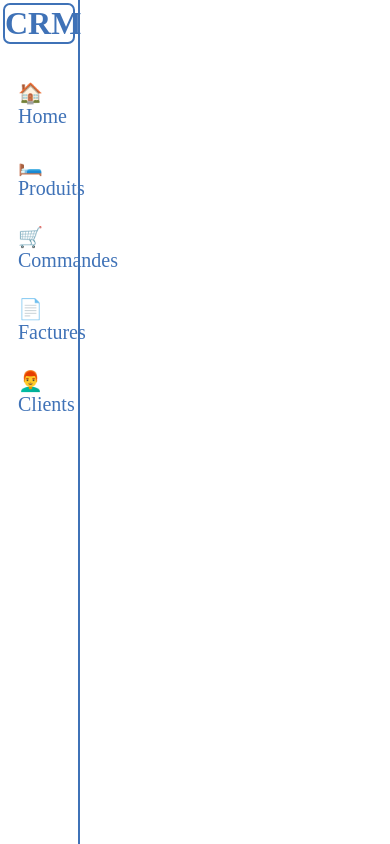
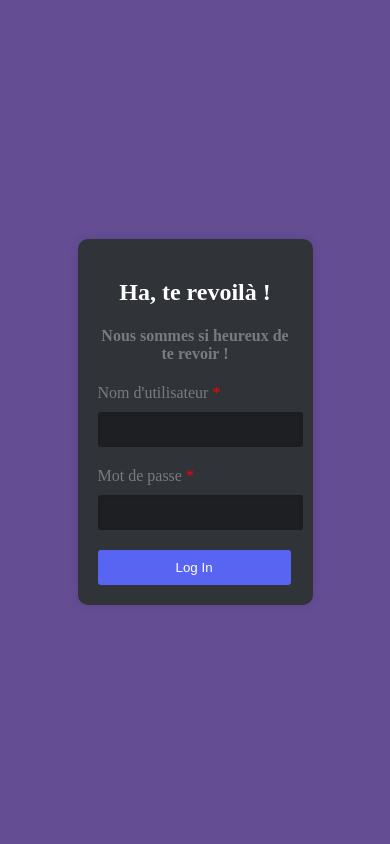
Before and after one commit to Frezz68/Projet-B3, a Vue app in the folder front/: page / in a window 390 px wide. Built offline with nearby package versions, Linux system fonts and the light colour scheme.

Commit message:
:construction: rework pannel

```diff
--- a/front/src/App.vue
+++ b/front/src/App.vue
@@ -1,22 +1,9 @@
 <script setup>
-import { RouterView } from 'vue-router'
-import LeftPanel from "@/components/LeftPanel.vue";
-import RighPanel from "@/components/RightPanelProduits.vue";
-import {reactive} from "vue";
-import {showPanel} from "@/utils";
-
+import {RouterView, useRoute} from 'vue-router'
 </script>
 
 <template>
-  <div class="all">
-    <div class="left-panel">
-      <LeftPanel/>
-    </div>
-    <RouterView />
-      <div class="test" v-if="showPanel">
-          <RighPanel/>
-      </div>
-  </div>
+  <RouterView />
 </template>
 
 <style scoped>
--- a/front/src/components/LeftPanel.vue
+++ b/front/src/components/LeftPanel.vue
@@ -12,28 +12,28 @@ const isActiveRoute = (path) => {
   <div class="left-panel">
     <h3>CRM</h3>
     <ul>
-        <RouterLink class="decoration" :to="`/Home`" :class="{ 'active': isActiveRoute('/Home'), 'decoration': !isActiveRoute('/Home') }">
-          <li class="li" :class="{ 'liRoute': isActiveRoute('/Home'), 'li': !isActiveRoute('/Home') }">
+        <RouterLink class="decoration" :to="`/Home`" :class="{ 'active': isActiveRoute('/home'), 'decoration': !isActiveRoute('/home') }">
+          <li class="li" :class="{ 'liRoute': isActiveRoute('/home'), 'li': !isActiveRoute('/home') }">
             🏠 Home
           </li>
         </RouterLink>
-      <RouterLink class="decoration" :to="`/Produits`" :class="{ 'active': isActiveRoute('/Produits'), 'decoration': !isActiveRoute('/Produits') }">
-        <li class="li" :class="{ 'liRoute': isActiveRoute('/Produits'), 'li': !isActiveRoute('/Produits') }">
+      <RouterLink class="decoration" :to="`/produits`" :class="{ 'active': isActiveRoute('/produits'), 'decoration': !isActiveRoute('/produits') }">
+        <li class="li" :class="{ 'liRoute': isActiveRoute('/produits'), 'li': !isActiveRoute('/produits') }">
           🛏️ Produits
         </li>
       </RouterLink>
-      <RouterLink class="decoration" :to="`/Commandes`" :class="{ 'active': isActiveRoute('/Commandes'), 'decoration': !isActiveRoute('/Commandes') }">
-        <li class="li" :class="{ 'liRoute': isActiveRoute('/Commandes'), 'li': !isActiveRoute('/Commandes') }">
+      <RouterLink class="decoration" :to="`/commandes`" :class="{ 'active': isActiveRoute('/commandes'), 'decoration': !isActiveRoute('/commandes') }">
+        <li class="li" :class="{ 'liRoute': isActiveRoute('/commandes'), 'li': !isActiveRoute('/commandes') }">
           🛒 Commandes
         </li>
       </RouterLink>
-      <RouterLink class="decoration" :to="`/Factures`" :class="{ 'active': isActiveRoute('/Factures'), 'decoration': !isActiveRoute('/Factures') }">
-        <li class="li" :class="{ 'liRoute': isActiveRoute('/Factures'), 'li': !isActiveRoute('/Factures') }">
+      <RouterLink class="decoration" :to="`/factures`" :class="{ 'active': isActiveRoute('/factures'), 'decoration': !isActiveRoute('/factures') }">
+        <li class="li" :class="{ 'liRoute': isActiveRoute('/factures'), 'li': !isActiveRoute('/factures') }">
           📄 Factures
         </li>
       </RouterLink>
-      <RouterLink class="decoration" :to="`/Clients`" :class="{ 'active': isActiveRoute('/Clients'), 'decoration': !isActiveRoute('/Clients') }">
-        <li class="li" :class="{ 'liRoute': isActiveRoute('/Clients'), 'li': !isActiveRoute('/Clients') }">
+      <RouterLink class="decoration" :to="`/Clients`" :class="{ 'active': isActiveRoute('/clients'), 'decoration': !isActiveRoute('/clients') }">
+        <li class="li" :class="{ 'liRoute': isActiveRoute('/clients'), 'li': !isActiveRoute('/clients') }">
           👨‍🦰 Clients
         </li>
       </RouterLink>
@@ -43,10 +43,10 @@ const isActiveRoute = (path) => {
 
 <style scoped>
 .left-panel {
-  height: 100%;
-  width: 100%;
-  background-color: #ffffff;
-  border-right: 2px solid #3f72b7;
+    width: 20vw;
+    height: 100vh;
+    vertical-align: top;
+    border-right: 2px solid #3f72b7;
 
 }
 .left-panel h3 {
--- a/front/src/components/RightPanelProduits.vue
+++ b/front/src/components/RightPanelProduits.vue
@@ -16,6 +16,7 @@ const isActiveRoute = (path) => {
 </template>
 
 <style scoped>
+
 .right-panel {
     height: 100%;
     width: 30%;
@@ -26,7 +27,6 @@ const isActiveRoute = (path) => {
     top: 0;
     bottom: 0;
     z-index: 999;
-
 }
 
 </style>
--- a/front/src/router/index.js
+++ b/front/src/router/index.js
@@ -1,10 +1,17 @@
 import { createRouter, createWebHistory } from 'vue-router'
 import HomeView from '../views/HomeView.vue'
 import ProduitsView from '../views/ProduitsView.vue'
+import LoginView from "@/views/LoginView.vue";
+import NotFoundView from "@/views/NotFoundView.vue";
 
 const router = createRouter({
   history: createWebHistory(import.meta.env.BASE_URL),
   routes: [
+    {
+      path: '/',
+      name: 'login',
+      component: LoginView
+    },
     {
       path: '/home',
       name: 'home',
@@ -14,6 +21,11 @@ const router = createRouter({
       path: '/produits',
       name: 'produits',
       component: ProduitsView
+    },
+    {
+      path: "/:pathMatch(.*)*",
+      name: "not-found",
+      component: NotFoundView
     }
   ]
 })
--- a/front/src/views/HomeView.vue
+++ b/front/src/views/HomeView.vue
@@ -1,8 +1,13 @@
 <script setup>
+import {showPanel} from "@/utils";
+import LeftPanel from "@/components/LeftPanel.vue";
+import RightPanel from "@/components/RightPanelProduits.vue";
 </script>
 
 <template>
+    <LeftPanel/>
     <div class="Page">
+
         <div class="Titre">
             <span>Données de la semaine :</span>
         </div>
@@ -36,15 +41,33 @@
         </div>
 
     </div>
+    <div class="test" v-if="showPanel">
+        <RightPanel/>
+    </div>
+
 </template>
 
+<style scoped>
 
-<style scoped>
+.left-panel {
+    display: inline-block;
+    width: 20vw;
+    height: 100vh;
+    vertical-align: top;
+}
+
+.test {
+    position: fixed;
+    width: 100vw;
+    height: 100vh;
+    background-color: rgba(0, 0, 0, 0.4);
+    z-index: 9999;
+}
+
 .Page {
-  width: 100%;
-  height: 100%;
-  display: flex;
-  flex-direction: column;
+    display: inline-block;
+    width: 79vw;
+    height: 100vh;
 }
 
 .Titre {
--- /dev/null
+++ b/front/src/views/LoginView.vue
@@ -0,0 +1,125 @@
+<script setup>
+
+</script>
+
+<template>
+    <div class="login-container">
+        <div class="panneau">
+            <div class="login-box">
+                <h2>Ha, te revoilà !</h2>
+                <h4>Nous sommes si heureux de te revoir !</h4>
+                <label for="user">Nom d'utilisateur </label>
+                <input v-model="username" type="text" id="user" required><br>
+                <label for="password">Mot de passe </label>
+                <input v-model="password" type="password" id="password" required><br>
+                <button class="button" v-on:click="login">Log In</button>
+            </div>
+        </div>
+
+    </div>
+</template>
+
+<style scoped>
+.login-container {
+    display: flex;
+    justify-content: center;
+    align-items: center;
+    height: 100vh;
+    background: #644d93;
+}
+
+.panneau {
+    background-color: #303338;
+    color: #7a7b80;
+    padding: 20px;
+    border-radius: 10px;
+    box-shadow: 0px 0px 10px rgba(0, 0, 0, 0.1);
+    max-width: 50%;
+    width: 60%;
+}
+
+.login-box {
+    display: inline-block;
+    width: 60%;
+    vertical-align: top;
+}
+
+@media (max-width: 1000px) {
+    .login-box {
+        width: 100%;
+    }
+}
+
+h2 {
+    text-align: center;
+    color: white;
+}
+
+h4 {
+    text-align: center;
+}
+.login-box input[type="text"],
+.login-box input[type="password"] {
+    width: 80%;
+    padding: 10px;
+    margin-bottom: 20px;
+    color: white;
+    background-color: #1e1f22;
+    margin-top: 10px;
+    border: none;
+    border-radius: 3px;
+    box-shadow: inset 0px 0px 5px rgba(0, 0, 0, 0.1);
+}
+
+@media (max-width: 1000px) {
+    .login-box input[type="text"],
+    .login-box input[type="password"] {
+        width: 95%;
+    }
+}
+.login-box label::after {
+    content: "*";
+    color: red;
+}
+.button {
+    width: 85%;
+    padding: 10px;
+    background-color: #5765f2;
+    color: white;
+    border: none;
+    border-radius: 3px;
+    cursor: pointer;
+    transition: background-color 0.3s;
+}
+
+.button:hover {
+    background-color: #4d64b9;
+}
+
+@media (max-width: 1000px) {
+    .button {
+        width: 99%;
+    }
+}
+
+.QRCode-box {
+    display: inline-block;
+    width: 40%;
+    vertical-align: top;
+}
+
+@media (max-width: 1000px) {
+    .QRCode-box {
+        display: none;
+    }
+}
+
+.QRCode-box img {
+    margin-top: 5%;
+    margin-left: 30%;
+    width: 40%;
+    height: auto;
+}
+
+
+</style>
--- /dev/null
+++ b/front/src/views/NotFoundView.vue
@@ -0,0 +1,11 @@
+<script setup>
+
+</script>
+
+<template>
+
+</template>
+
+<style scoped>
+
+</style>
--- a/front/src/views/ProduitsView.vue
+++ b/front/src/views/ProduitsView.vue
@@ -2,6 +2,8 @@
 import { ServiceProduits } from "../services/produits.js";
 import {reactive} from "vue";
 import {showPanel} from "@/utils";
+import LeftPanel from "@/components/LeftPanel.vue";
+import RightPanel from "@/components/RightPanelProduits.vue";
 
 let produits = reactive([])
 
@@ -23,6 +25,7 @@ getAllProduits()
 </script>
 
 <template>
+    <LeftPanel/>
   <div class="Page">
     <div class="Titre">
       <span>Gestions des produits</span>
@@ -58,15 +61,23 @@ getAllProduits()
 
 
   </div>
+    <div class="test" v-if="showPanel">
+        <RightPanel/>
+    </div>
 </template>
 
 <style scoped>
+.left-panel {
+    display: inline-block;
+    width: 20vw;
+    height: 100vh;
+    vertical-align: top;
+}
+
 .Page {
-  width: 100%;
-  height: 100%;
-  display: flex;
-  flex-direction: column;
-  overflow: scroll;
+    display: inline-block;
+    width: 79vw;
+    height: 100vh;
 }
 
 .Titre {
@@ -79,6 +90,13 @@ getAllProduits()
   color: #3f72b7;
   font-size: 1.5rem;
   text-decoration: underline;
+}
+.test {
+    position: fixed;
+    width: 100vw;
+    height: 100vh;
+    background-color: rgba(0, 0, 0, 0.4);
+    z-index: 9999;
 }
 
 .createButton {
```
Also changed, not shown: front/src/views/MainView.vue (added, +43 -0 lines). Lines whose indentation alone changed are shown as unchanged.
